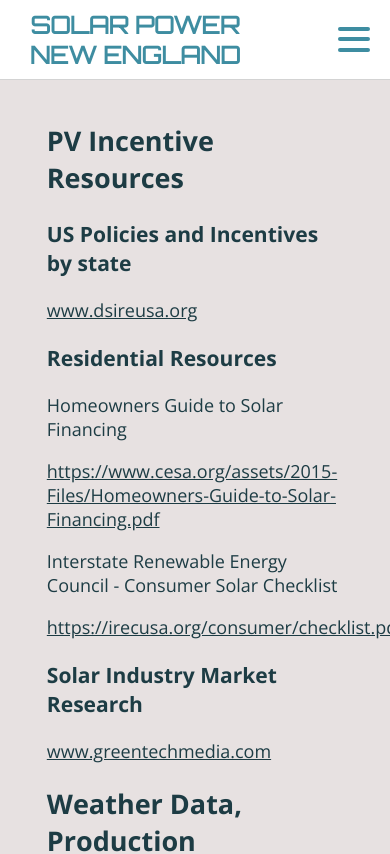
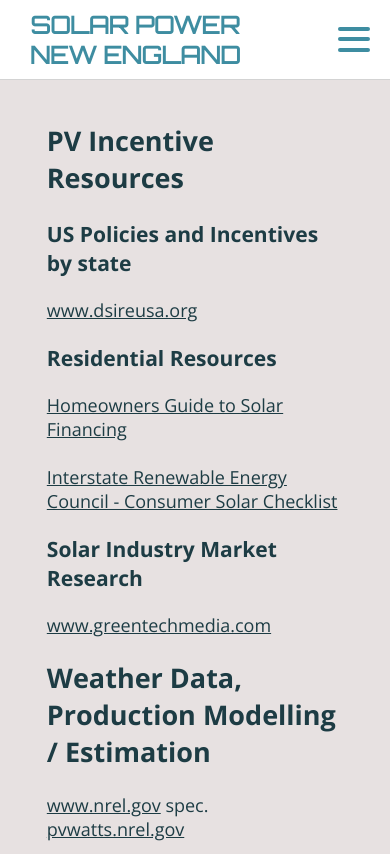
Before and after one commit to robitaille1/solar-ne, a React (Create React App) app: page /resources in a window 390 px wide. Shown: the top 854 px of the page. Built offline with nearby package versions, Linux system fonts and the light colour scheme.

Commit message:
adjusted links and styling for mobile

```diff
--- a/src/components/ResourcesSection/ResourcesSection.js
+++ b/src/components/ResourcesSection/ResourcesSection.js
@@ -13,23 +13,23 @@
       www.dsireusa.org
     </a>
     <h3>Residential Resources</h3>
-    <p>Homeowners Guide to Solar Financing</p>
     <a
       href="https://www.cesa.org/assets/2015-Files/Homeowners-Guide-to-Solar-Financing.pdf"
       target="_blank"
       rel="noopener noreferrer"
       alt="Homeowners Guide to Solar Financing"
     >
-      https://www.cesa.org/assets/2015-Files/Homeowners-Guide-to-Solar-Financing.pdf
+      Homeowners Guide to Solar Financing
     </a>
-    <p>Interstate Renewable Energy Council - Consumer Solar Checklist</p>
+    <br />
+    <br />
     <a
       href="https://irecusa.org/consumer/checklist.pdf  "
       target="_blank"
       rel="noopener noreferrer"
-      alt="Homeowners Guide to Solar Financing"
+      alt="Interstate Renewable Energy Council - Consumer Solar Checklist"
     >
-      https://irecusa.org/consumer/checklist.pdf
+      Interstate Renewable Energy Council - Consumer Solar Checklist
     </a>
     <h3>Solar Industry Market Research</h3>
     <a
@@ -40,7 +40,7 @@
     >
       www.greentechmedia.com
     </a>
-    <h2>Weather Data, Production Modelling/Estimation</h2>
+    <h2>Weather Data, Production Modelling / Estimation</h2>
     <a
       href="https://www.nrel.gov"
       target="_blank"
```
